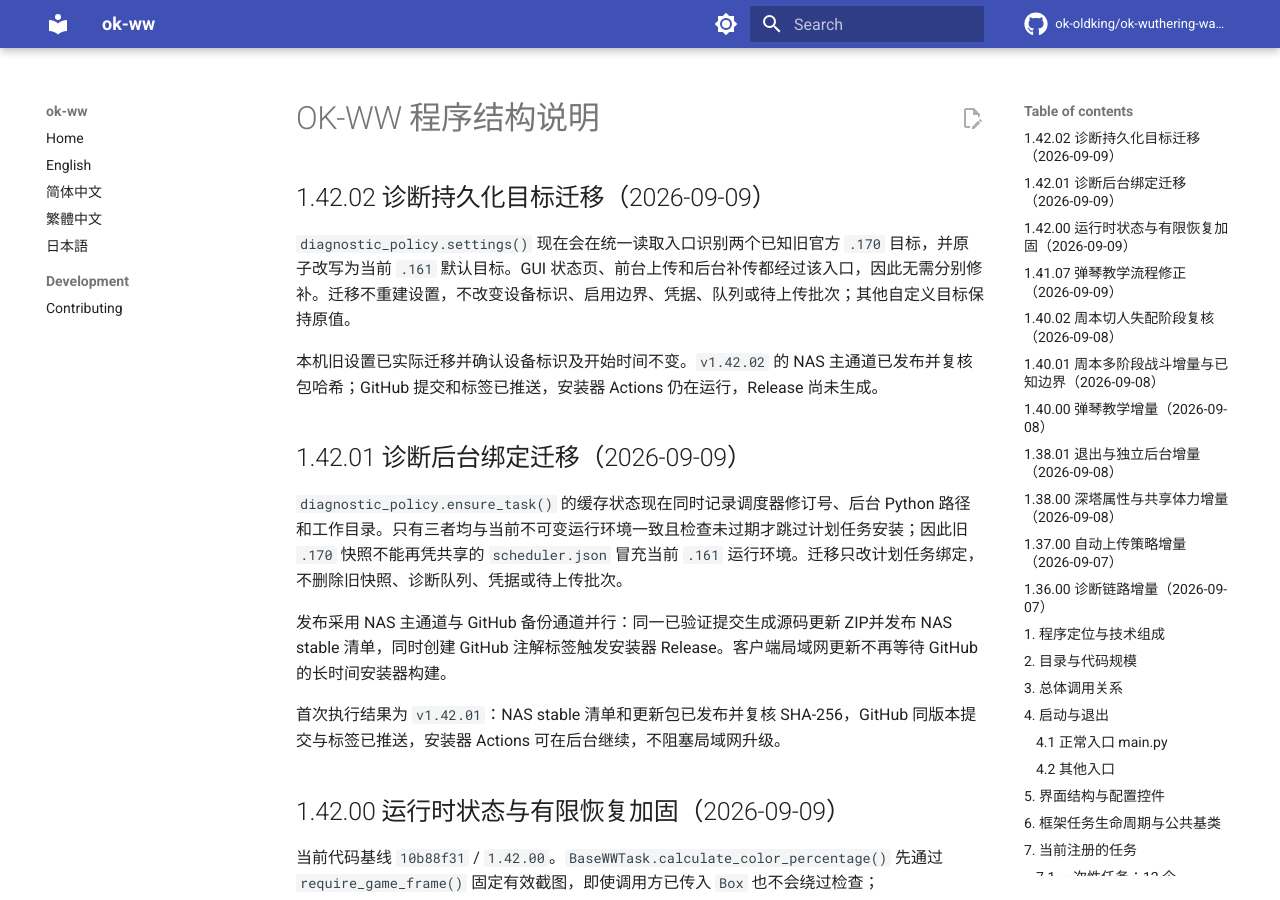
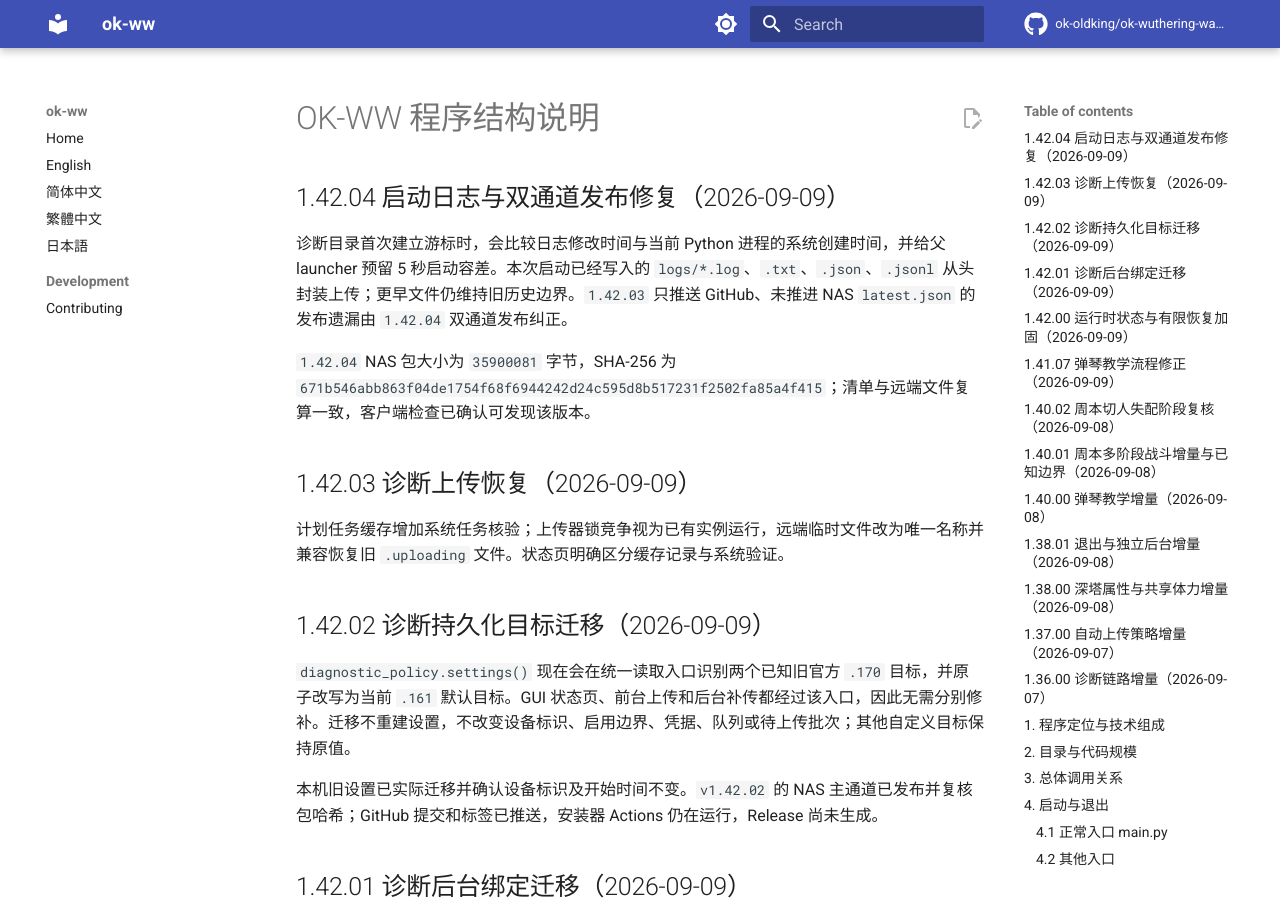
Before and after one commit to xihuojun2020-tech/okww-custom, an MkDocs documentation site: the page built from docs/程序结构说明.md, in a window 1280 px wide and 900 px high. Built offline with MkDocs 1.6.1 and Material for MkDocs 9.7.7, drawn with Linux system fonts in a browser that asks for light colours; comment, search, counter and statistics services are not loaded; some of the changed text lies outside the part shown.

Commit message:
fix: include current startup logs in diagnostics

```diff
--- a/config.py
+++ b/config.py
@@ -18,7 +18,7 @@ from src.task.process_feature import process_feature
 # okww 版本号（固定宽度 X.YY.ZZ）：
 #   小改动 → 第三位 +1；中等改动 → 第二位 +1 且第三位归 00；
 #   大改动 → 第一位 +1 且后两位归 00（仅用户明确提出时执行）
-version = "1.42.03"
+version = "1.42.04"
 
 
 def _find_most_recently_run_pc_exe():
--- a/docs/NAS诊断部署与读取说明.md
+++ b/docs/NAS诊断部署与读取说明.md
@@ -1,6 +1,10 @@
 # NAS 自动诊断上传与每周清理
 
-适用版本：**1.37.00 起**。本版按所有者的明确要求自动上传日志和截图，不再使用 1.36.00 的默认关闭或逐张审核策略。建议升级到 **1.42.02 或更高版本**，以获得独立上传运行环境、坏截图隔离、准确状态显示、截图丢失分类和旧地址完整迁移。
+适用版本：**1.37.00 起**。本版按所有者的明确要求自动上传日志和截图，不再使用 1.36.00 的默认关闭或逐张审核策略。建议升级到 **1.42.04 或更高版本**，以获得启动日志完整采集、独立上传运行环境、计划任务系统核验、并发恢复和旧地址完整迁移。
+
+从 **1.42.04** 起，首次建立诊断边界时，以当前 Python 进程的系统创建时间及 5 秒 launcher 启动容差判断本次启动文件：已在 `logs` 中写入的主日志、错误日志、launcher 日志及其他支持的文本日志会从文件开头采集；更早的旧版本日志仍只建立边界，不回传历史内容。
+
+从 **1.42.03** 起，`scheduler.json` 只能作为缓存；程序还会向 Windows 核验实际计划任务及其执行程序、参数和工作目录。上传器锁竞争正常退出，不写伪错误；远端上传使用唯一临时名并可恢复内容完整的旧 `.uploading` 文件。
 
 从 **1.42.02** 起，程序读取诊断设置时会把两个已知旧官方目标（`\\192.168.3.170\xihuojun 共享给我\AI诊断` 和 `\\192.168.3.170\AI诊断`）迁移为当前 `.161` 目标。迁移保留设备标识、开始时间、凭据、队列和待上传批次，不覆盖其他手工配置的 SMB 或 HTTPS 地址。
 
@@ -11,7 +15,7 @@
 ## 使用规则
 
 - 每个安装目录更新到本版并首次启动后，自动建立独立队列、设备标识和计划任务。仍停留在旧版本的程序不能远程获得新行为，必须更新并运行一次。
-- 首次启动先记录已有日志、截图的边界，已有文件仅收集新增部分；旧版本未上传资料不补传。新队列与旧队列分离。
+- 首次启动先记录已有日志、截图的边界；本次进程创建后写入的启动日志从头收集，更早文件仅收集边界后的新增部分。旧版本未上传资料不补传，新队列与旧队列分离。
 - 程序运行期间每 30 秒增量收集日志与截图，错误/截图保存回调会提前触发收集。网络失败持续补传，没有 24 小时放弃期限。
 - 程序退出后，当前 Windows 用户的计划任务每分钟收集最后保存的文件并补传。电脑关机或用户未登录时不运行，恢复并登录后继续。
 - 每周清理本机和 NAS 中超过 7 天、且已经成功上传的日志。截图保留；未上传成功的日志保留。不会清空 NAS 根目录或其他应用目录。
@@ -39,7 +43,7 @@ NAS 目录：`\\192.168.3.161\xihuojun 共享给我\AI诊断`，用户名：`ai-
 逻辑目录为 `%LOCALAPPDATA%/okww-custom/diagnostics/automatic-v1/安装目录标识/`；Windows 打包环境可能重定向目录，程序会解析实际路径传给计划任务。通过设置页“打开本地诊断”访问即可。
 
 - 每次运行有独立 run_id、版本、设备标识、事件、日志分片和截图副本。
-- 日志记录器接入程序日志；目录收集器补充 `logs` 与 `screenshots` 下新产生的 `.log/.txt/.json/.jsonl/.png/.jpg/.jpeg`，覆盖账号切换等直接写文件的路径。
+- 日志记录器接入程序日志；目录收集器补充 `logs` 与 `screenshots` 下新产生的 `.log/.txt/.json/.jsonl/.png/.jpg/.jpeg`，覆盖主日志、错误日志、launcher/启动错误日志及账号切换等直接写文件的路径。
 - 光标记录已收集字节位置；文件轮转/重写检测后重新读取新内容，不重复发送旧版本前缀。批次落盘后才推进光标，崩溃可能重复交付少量内容，不冒充新业务事件。
 - 日志按分片持续封口，取消原先每次运行 64 MiB 后停止记录的行为；上传仍检查单文件、批次和图像格式上限。1.41.06 起，尚未写完或损坏的截图会被单独跳过，不阻塞同轮日志采集；文件内容变化后重新尝试，成功后清除旧采集警告。磁盘不可写、图像损坏或凭据不可用时不能保证即时送达。
 - 已有历史原文件保持原状；清理只删除本策略生成的日志副本，以及可核对为本版新建、未再变动且已完整交付的原始日志文件。
@@ -115,3 +119,7 @@ NAS 中已确认存在至少三个不同设备标识。另一台主要使用设
 `1.42.01` 已按该策略首次双通道发布。NAS 清单版本为 `1.42.01`，包为 `releases/v1.42.01/okww_update_v1.42.01.zip`，大小 `35898866` 字节，SHA-256 为 `97e03628d2e5052d66dbb97aec6a942b976cdc788fa87a4b2e378a69e6e1dccc`；NAS 文件复算结果一致。GitHub 提交 `bb74dfad` 与注解标签 `v1.42.01` 已推送，Actions 独立构建安装器。
 
 `1.42.02` 的 NAS stable 清单已原子切换，包为 `releases/v1.42.02/okww_update_v1.42.02.zip`，大小 `35899051` 字节，SHA-256 为 `919bd7f941dde09187b8372a5195e14fbbf5e33a18942e22157bcefb34174329`，NAS 文件复算一致。GitHub 修复提交 `d8b502ed` 与注解标签 `v1.42.02` 已推送；Actions run `34308729582` 正在执行，检查时 Release 尚未生成，不能记为安装器发布成功。
+
+`1.42.03` 只完成 GitHub 提交与标签，遗漏 NAS stable 发布，导致软件内检查仍看到 `1.42.02`。该版本不能记为双通道发布成功；`1.42.04` 必须在发布后核对 NAS `latest.json`、版本 ZIP 与 SHA-256，再分别核对 GitHub 标签和 Release。
+
+`1.42.04` 的 NAS stable 清单已原子切换，包为 `releases/v1.42.04/okww_update_v1.42.04.zip`，大小 `35900081` 字节，SHA-256 为 `671b546abb863f04de1754f68f6944242d24c595d8b517231f2502fa85a4f415`；NAS 文件复算一致，客户端以 `1.42.03` 检查时返回“发现局域网版本 1.42.04”。GitHub 标签与 Release 状态仍须独立核对。
--- a/docs/程序结构说明.md
+++ b/docs/程序结构说明.md
@@ -1,4 +1,14 @@
 # OK-WW 程序结构说明
+
+## 1.42.04 启动日志与双通道发布修复（2026-09-09）
+
+诊断目录首次建立游标时，会比较日志修改时间与当前 Python 进程的系统创建时间，并给父 launcher 预留 5 秒启动容差。本次启动已经写入的 `logs/*.log`、`.txt`、`.json`、`.jsonl` 从头封装上传；更早文件仍维持旧历史边界。`1.42.03` 只推送 GitHub、未推进 NAS `latest.json` 的发布遗漏由 `1.42.04` 双通道发布纠正。
+
+`1.42.04` NAS 包大小为 `35900081` 字节，SHA-256 为 `671b546abb863f04de1754f68f6944242d24c595d8b517231f2502fa85a4f415`；清单与远端文件复算一致，客户端检查已确认可发现该版本。
+
+## 1.42.03 诊断上传恢复（2026-09-09）
+
+计划任务缓存增加系统任务核验；上传器锁竞争视为已有实例运行，远端临时文件改为唯一名称并兼容恢复旧 `.uploading` 文件。状态页明确区分缓存记录与系统验证。
 
 ## 1.42.02 诊断持久化目标迁移（2026-09-09）
 
@@ -546,6 +556,8 @@ flowchart TD
 
 `scripts/publish_lan_update.py` 将 `打包更新.py` 生成并由 `scripts/verify_update_package.py` 验证的源码 ZIP 原子发布到 NAS，最后写 `stable/latest.json`。客户端的 `src/update/lan_manifest.py`、`lan_transport.py`、`package_validation.py` 和 `lan_service.py` 依次完成严格清单解析、受控 UNC/SMB 或 HTTPS 证书固定传输、下载及包内哈希验证，只写 `configs/update-staging/`。
 
+GitHub 标签和 NAS 清单互不联动：软件内更新卡只读取 NAS `stable/latest.json`，因此每次发布必须显式执行 NAS 发布器并回读验证，不能以 GitHub 已有标签或 Release 推断软件内已可更新。
+
 用户确认后，`src/update/lan_apply.py` 在主程序退出后备份并替换受控源码；任何替换失败均按日志逆序恢复。`configs`、日志、截图、诊断、`.venv` 和 runtime 不属于替换范围；依赖变化要求完整安装。该产品更新链不复用 `update_pyappify`（启动器框架升级），也不改变 `upstream_check.py`（原版上游提醒）。详细部署见 [局域网 NAS 更新运维手册](references/lan-nas-update-runbook.md)。
 
 ### 15.1 测试组织
```
Also changed, not shown: docs/references/lan-nas-update-runbook.md (+2 -0 lines), docs/项目交接与新对话上下文.md (+5 -1 lines), 更新日志.md (+6 -0 lines), 4 other files.
